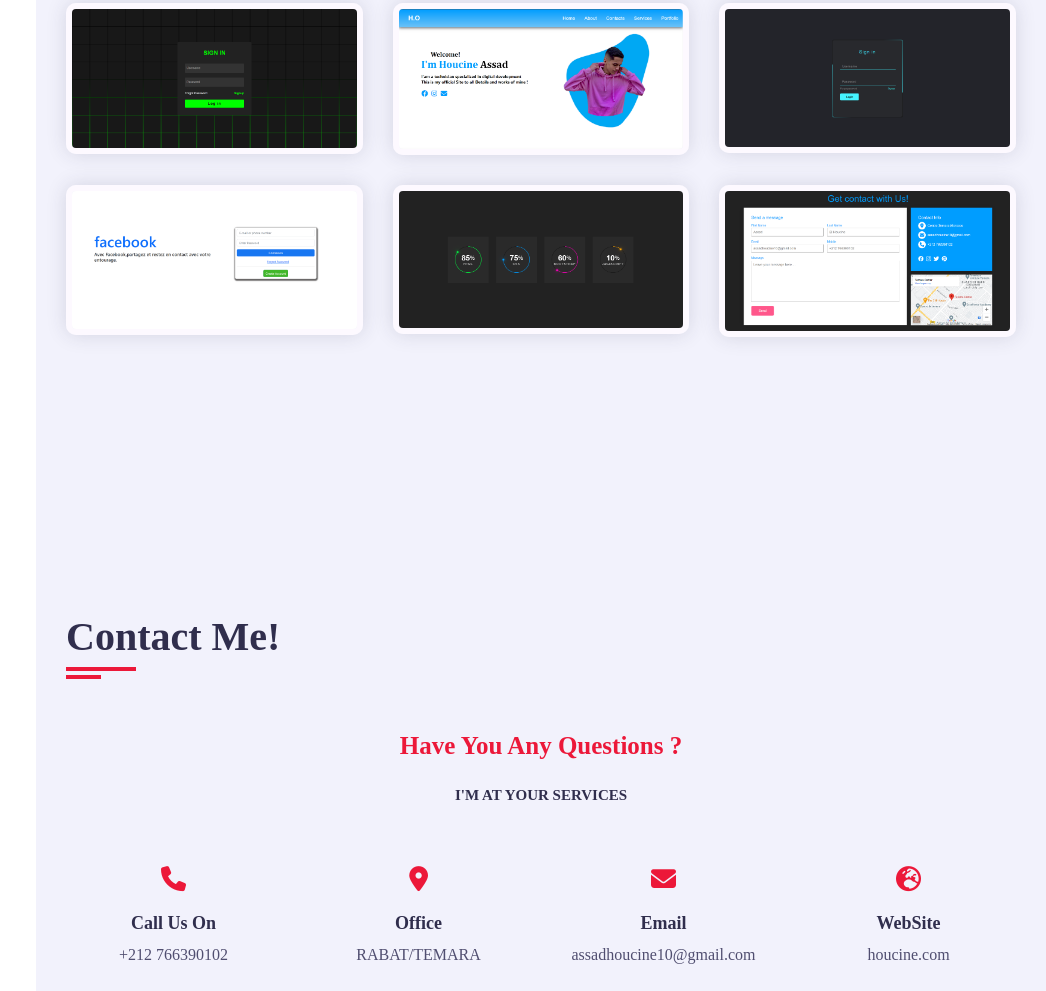
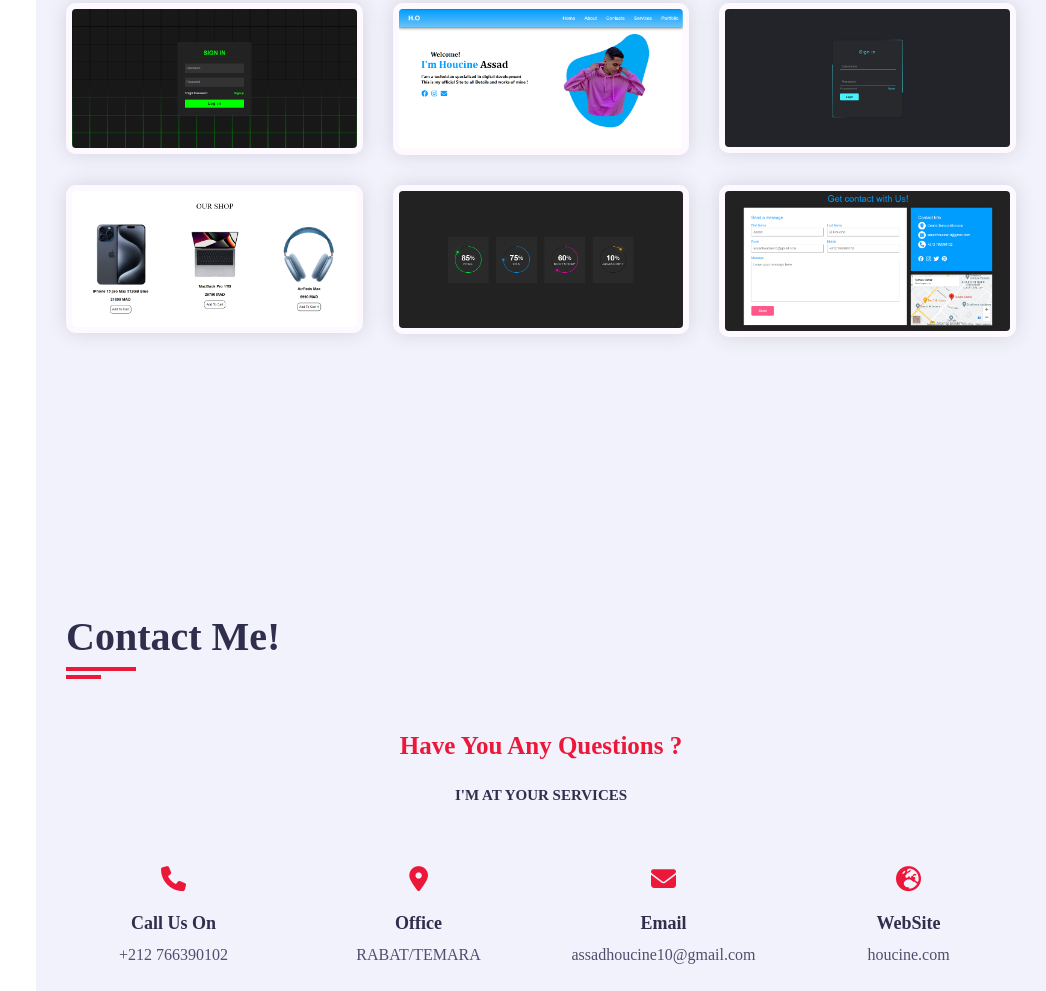
Before and after one commit to HoucineHub/HoucineWebSite.com, a plain HTML site: page index.html in a window 1280 px wide. Shown: the part 3413-4404 px from the top of the page, without its empty margins (234-1280 px from the left). Drawn offline with nearby package versions, Linux system fonts and the light colour scheme.

Commit message:
Update index.html

```diff
--- a/index.html
+++ b/index.html
@@ -384,8 +384,8 @@
                         <div class="portfolio-item padd-15">
                             <div class="portfolio-item-inner shadow-dark">
                                 <div class="portfolio-img">
-                                    <a href="PortfolioLinks/Facebook/facebook.html"><img
-                                            src="image/Screenshot 2023-01-06 103743.png" alt=""></a>
+                                    <a href="https://houcinehub.github.io/E-commerce-App/"><img
+                                            src="image/React-Shop.PNG" alt=""></a>
                                 </div>
                             </div>
                         </div>
```
